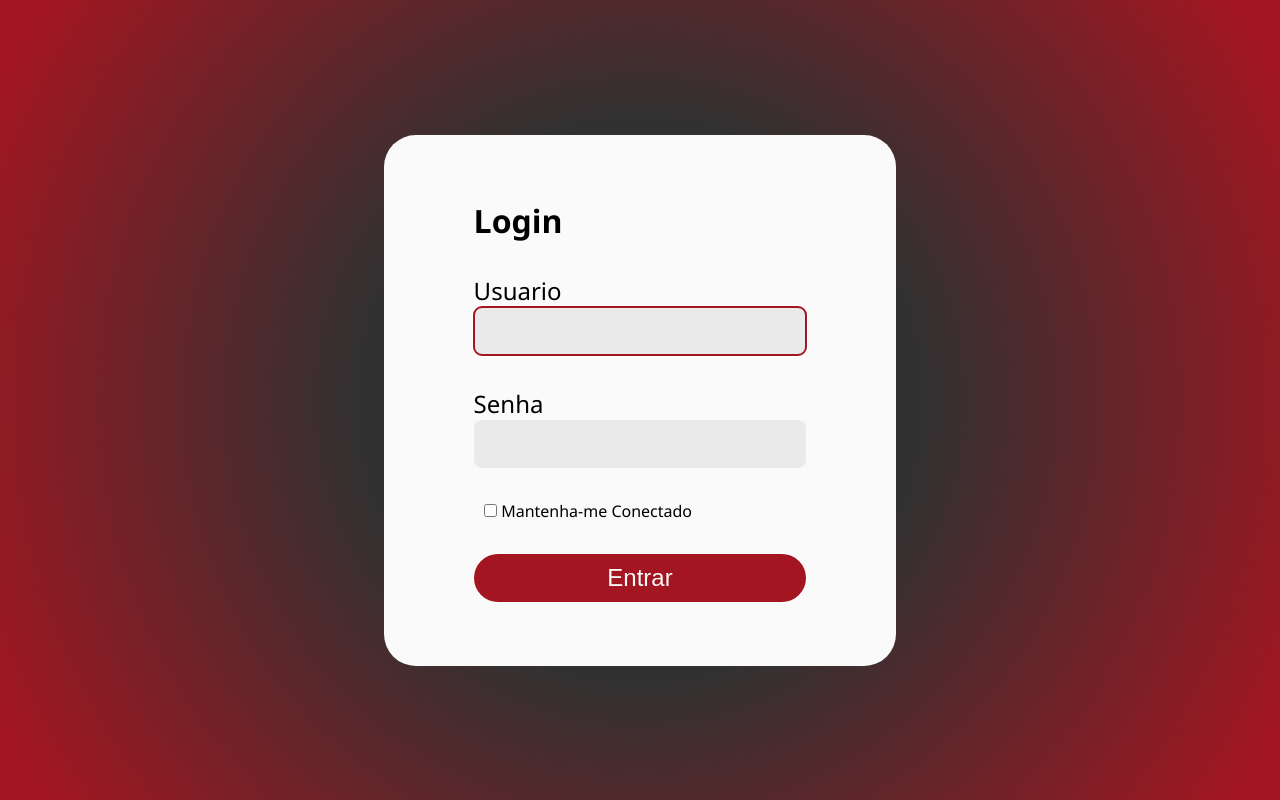
After one commit to Davi-Classes/MyTodo, a Flask app: page /login in a window 1280 px wide. The commit adds this page. Run offline with Flask 3, Linux system fonts and the light colour scheme.

Commit message:
feat: users templates implemented

```diff
--- a/src/app.py
+++ b/src/app.py
@@ -13,19 +13,27 @@ app.config['SQLALCHEMY_DATABASE_URI'] = DATABASE_URI
 def root():
     return redirect('/tarefas/listar')
 
+@app.route("/login", methods=["GET"])
+def login():
+    return render_template('user/login.html')
+
+@app.route("/registrar", methods=["GET"])
+def register():
+    return render_template('user/register.html')
+
 @app.route("/tarefas/listar", methods=["GET"])
 def index():
     tarefas = db.session.query(Tarefa).all()
-    return render_template("index.html", tarefas=tarefas)
+    return render_template("tarefa/index.html", tarefas=tarefas)
 
 @app.route('/tarefas/criar', methods=['GET'])
 def create():
-    return render_template("create.html")
+    return render_template("tarefa/create.html")
 
 @app.route('/tarefas/<int:id>/edit', methods=['GET'])
 def edit(id: int):
     tarefa = db.session.query(Tarefa).get(id)
-    return render_template("edit.html", tarefa=tarefa)
+    return render_template("tarefa/edit.html", tarefa=tarefa)
 
 # Action Routes
 @app.route("/tarefas/save", methods=["POST"])
--- a/src/static/style.css
+++ b/src/static/css/tarefa.css
@@ -122,8 +122,6 @@ header img {
   border-radius: 50%;
 }
 
-
-
 /* Content Area */
 #content {
   padding: 3rem;
--- /dev/null
+++ b/src/static/css/user.css
@@ -0,0 +1,110 @@
+:root {
+  --bg-black-100: #313131;
+  --bg-black-200: #222222;
+  --bg-white: #eaeaea;
+  --fs-white: #fafafa;
+  --fg-red: #a31621;
+  --fg-red-hover: #82121c;
+  --fg-blue: #1e91d6;
+  --fg-blue-hover: #1873ab;
+
+  font-family: "Segoe UI", Tahoma, Geneva, Verdana, sans-serif;
+}
+
+* {
+  margin: 0;
+  padding: 0;
+  box-sizing: border-box;
+  list-style: none;
+  text-decoration: none;
+}
+
+body {
+  display: flex;
+  justify-content: center;
+  align-items: center;
+
+  min-height: 100vh;
+
+  background: rgb(49, 49, 49);
+  background: radial-gradient(
+    circle,
+    rgba(49, 49, 49, 1) 37%,
+    rgba(163, 22, 33, 1) 95%
+  );
+}
+
+main {
+  display: flex;
+  flex-direction: column;
+  align-items: center;
+  gap: 32px;
+
+  min-width: 512px;
+  padding: 64px 48px;
+  border-radius: 32px;
+
+  background-color: var(--fs-white);
+}
+
+h1 {
+  width: 80%;
+}
+
+form {
+  width: 100%;
+  display: flex;
+  flex-direction: column;
+  align-items: center;
+  gap: 32px;
+}
+
+form button {
+  width: 80%;
+  height: 48px;
+  color: var(--fs-white);
+  background-color: var(--fg-red);
+
+  font-size: 24px;
+  border: none;
+  border-radius: 32px;
+  transition: 0.3s;
+
+  cursor: pointer;
+}
+
+form button:hover {
+  background-color: var(--fg-red-hover);
+}
+
+.form-item {
+  width: 80%;
+
+  display: flex;
+  flex-direction: column;
+}
+
+.form-item label {
+  font-size: 24px;
+}
+
+.form-item input {
+  width: 100%;
+  height: 48px;
+
+  font-size: 20px;
+  border: none;
+  border-radius: 8px;
+  background-color: var(--bg-white);
+  color: var(--bg-black-200);
+  padding-inline: 8px;
+}
+
+.form-item input:focus,
+.form-item input:hover {
+  outline-color: var(--fg-red);
+}
+
+.form-container {
+  width: 75%;
+}
--- a/src/templates/_layout.html
+++ b/src/templates/tarefa/_layout.html
@@ -3,8 +3,8 @@
   <head>
     <meta charset="UTF-8" />
     <meta name="viewport" content="width=device-width, initial-scale=1.0" />
-    <title>To Do List</title>
-    <link rel="stylesheet" href="/static/style.css" />
+    <title> Minhas Tarefas - Home </title>
+    <link rel="stylesheet" href="/static/css/tarefa.css" />
     <link rel="shortcut icon" href="/static/favicon.ico" type="image/x-icon" />
   </head>
   <body>
--- a/src/templates/create.html
+++ b/src/templates/tarefa/create.html
@@ -1,4 +1,4 @@
-{% extends '_layout.html' %}
+{% extends 'tarefa/_layout.html' %}
 
 {% block title %}
   <h2> Cadastro de Tarefa </h2>
--- a/src/templates/edit.html
+++ b/src/templates/tarefa/edit.html
@@ -1,4 +1,4 @@
-{% extends '_layout.html' %}
+{% extends 'tarefa/_layout.html' %}
 
 {% block title %}
   <h2> Editar de Tarefa </h2>
@@ -7,8 +7,8 @@
 {% block content %}
   <section id="content">
     <form action="/tarefas/update" method="POST">
+      <input type="text" name="id" value="{{ tarefa.id }}" hidden>
       <div class="form-container">
-        <input type="text" name="id" value="{{ tarefa.id }}" hidden>
         <div class="form-item">
           <label for="nome"> Tarefa </label>
           <input type="text" name="nome" id="nome" value="{{ tarefa.nome }}" required/>
--- a/src/templates/index.html
+++ b/src/templates/tarefa/index.html
@@ -1,4 +1,4 @@
-{% extends '_layout.html' %}
+{% extends 'tarefa/_layout.html' %}
 
 {% block title %}
   <h2> Listagem de Tarefas </h2>
--- /dev/null
+++ b/src/templates/user/_layout.html
@@ -0,0 +1,15 @@
+<!DOCTYPE html>
+<html lang="en">
+<head>
+  <meta charset="UTF-8">
+  <meta name="viewport" content="width=device-width, initial-scale=1.0">
+  {% block title %}
+  {% endblock %}
+  <link rel="stylesheet" href="/static/css/user.css" />
+  <link rel="shortcut icon" href="/static/favicon.ico" type="image/x-icon" />
+</head>
+<body>
+  {% block main %}
+  {% endblock %}
+</body>
+</html>
--- /dev/null
+++ b/src/templates/user/login.html
@@ -0,0 +1,26 @@
+{% extends 'user/_layout.html' %}
+
+{% block title %}
+  <title> Minhas Tarefas - Login </title>
+{% endblock %}
+
+{% block main %}
+  <main>
+    <h1> Login </h1>
+    <form action="">
+      <div class="form-item">
+        <label for="nome"> Usuario </label>
+        <input type="text" name="nome" id="nome" autocomplete="off" autofocus>
+      </div>
+      <div class="form-item">
+        <label for="senha"> Senha </label>
+        <input type="password" name="senha" id="senha" autocomplete="off">
+      </div>
+      <div class="form-container">
+        <input type="checkbox" name="lembrar" id="lembrar">
+        <label for="lembrar"> Mantenha-me Conectado </label>
+      </div>
+      <button type="submit"> Entrar </button>
+    </form>
+  </main>
+{% endblock %}
```
Also changed, not shown: src/templates/user/register.html (added, +26 -0 lines).
